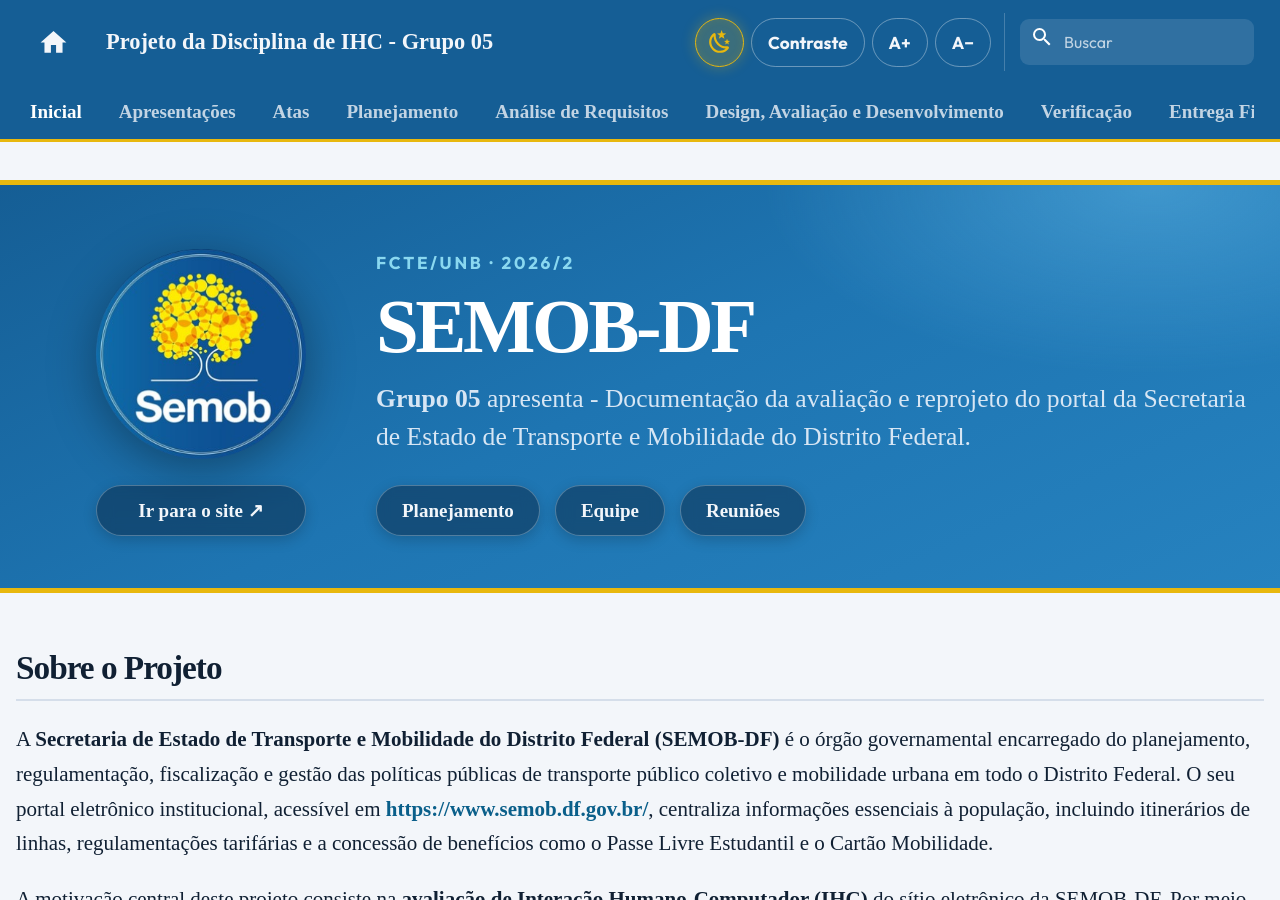
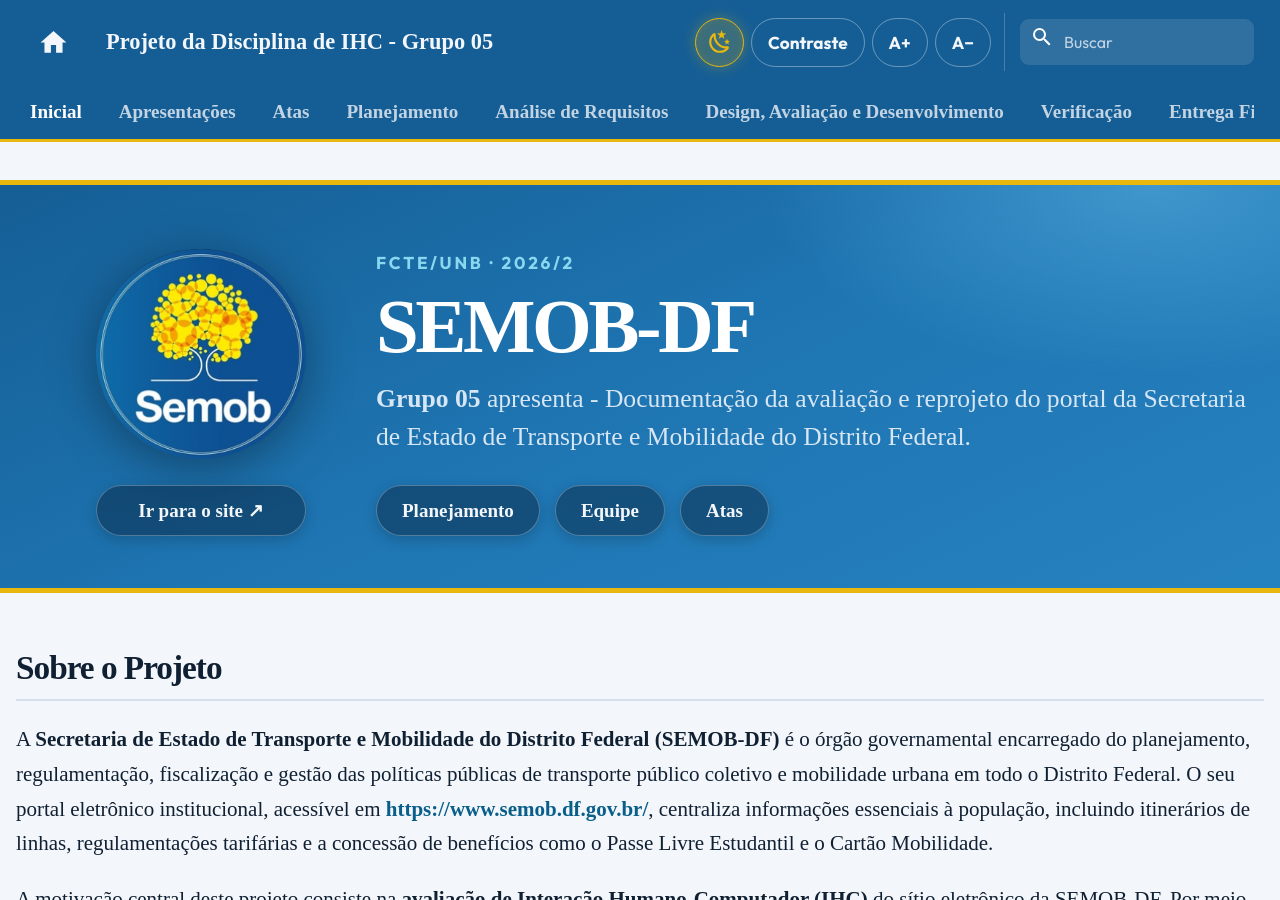
Before and after one commit to Interacao-Humano-Computador/2026.2-Grupo05, an MkDocs documentation site: the page built from docs/index.md, in a window 1280 px wide and 900 px high. Built offline with MkDocs 1.6.1 and Material for MkDocs 9.7.7, drawn with Linux system fonts in a browser that asks for light colours; comment, search, counter and statistics services are not loaded.

Commit message:
fix(docs): corrige links dos botões da página inicial e remove referência inexistente em ProcessoDesign

```diff
--- a/docs/index.md
+++ b/docs/index.md
@@ -22,9 +22,9 @@
 <p class="lede"><strong>Grupo 05</strong> apresenta - Documentação da avaliação e reprojeto do portal da Secretaria de Estado de Transporte e Mobilidade do Distrito Federal.</p>
 
 <div class="splash-quick-nav">
-  <a class="quick-btn" href="planejamento/">Planejamento</a>
+  <a class="quick-btn" href="cronograma/">Planejamento</a>
   <a class="quick-btn" href="#equipe">Equipe</a>
-  <a class="quick-btn" href="atas/">Reuniões</a>
+  <a class="quick-btn" href="ata1/">Atas</a>
 </div>
 
 </div>
```
Also changed, not shown: docs/ProcessoDesign.md (+0 -3 lines).
